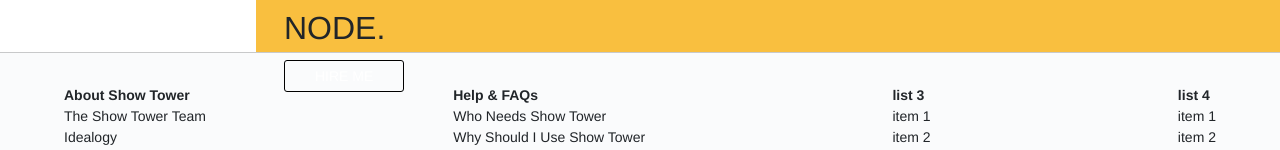
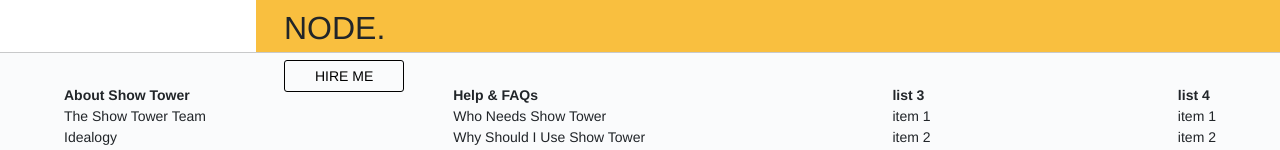
Before and after one commit to chingsley/kc-portfolio-frontend, a React (Create React App) app: page /notfound in a window 1280 px wide. Shown: the part 1004-1154 px from the top of the page. Built offline with nearby package versions, Linux system fonts and the light colour scheme.

Commit message:
update KcLink use propType to add flexibility

```diff
--- a/src/components/KcLink.js
+++ b/src/components/KcLink.js
@@ -1,13 +1,14 @@
 import React from 'react';
 import { Link } from 'react-router-dom';
 import styled, { css } from 'styled-components';
+import { string } from 'prop-types';
 
 const Parent = styled.div`
   ${(props) => {
     return css`
       // border: 1px solid blue;
-      height: 2rem;
-      line-height: 25px;
+      height: ${props.height};
+      line-height: ${props.lineHeight};
       display: inline-block;
       position: relative;
       z-index: 100;
@@ -18,18 +19,18 @@
 
         .sibling {
           width: 100%;
-          background-color: ${props.bgColorOnHover || '#f43544'};
+          background-color: ${props.bgColorOnHover};
           border-bottom: ${props.bottomBorderOnHover};
         }
 
         .link {
-          color: ${props.colorOnHover || 'black'};
+          color: ${props.colorOnHover};
         }
       }
 
       .sibling {
-        // border: 3px solid yellow;
-        border-radius: 3px;
+        // border: 1px solid red;
+        border-radius: ${props.borderRadius};
         position: absolute;
         // top: 0;
         // left: 0;
@@ -40,10 +41,11 @@
       }
 
       .link {
-        // border: 1px solid red;
+        border: ${props.border};
+        border-radius: ${props.borderRadius};
         text-decoration: none;
         font-size: 1em;
-        color: ${props.color || 'black'};
+        color: ${props.color};
         display: inline-block;
         width: 100%;
         height: 100%;
@@ -67,4 +69,24 @@
   );
 };
 
+KcLink.propTypes = {
+  color: string,
+  bgColorOnHover: string,
+  colorOnHover: string,
+  borderRadius: string,
+  height: string,
+  lineHeight: string,
+  bottomBorderOnHover: string,
+};
+KcLink.defaultProps = {
+  color: 'black',
+  bgColorOnHover: '#f43544',
+  colorOnHover: 'white',
+  borderRadius: '3px',
+  height: '2rem',
+  lineHeight: '25px',
+  border: 'none',
+  bottomBorderOnHover: 'none',
+};
+
 export default KcLink;
--- a/src/components/ProfileAbout.js
+++ b/src/components/ProfileAbout.js
@@ -66,8 +66,8 @@
         line-height: 1.5;
       }
       &__btn {
-        border: 1px solid black;
-        border-radius: 3px;
+        // border: 1px solid black;
+        // border-radius: 3px;
         padding: 0;
       }
     }
@@ -113,10 +113,12 @@
           </h2>
           <KcLink
             text="HIRE ME"
-            color="white"
+            color="black"
             className="pp-about__banner__btn"
-            bgColorOnHover="transparent"
             colorOnHover="white"
+            borderRadius="3px"
+            border="1px solid black"
+            bgColorOnHover="black"
           />
         </div>
       </div>
```
